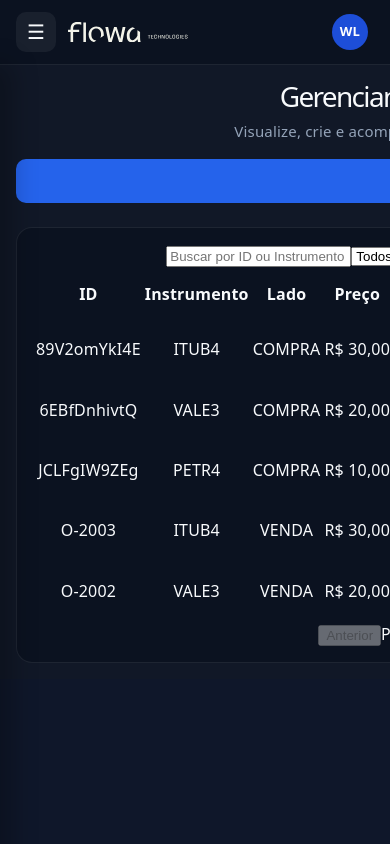
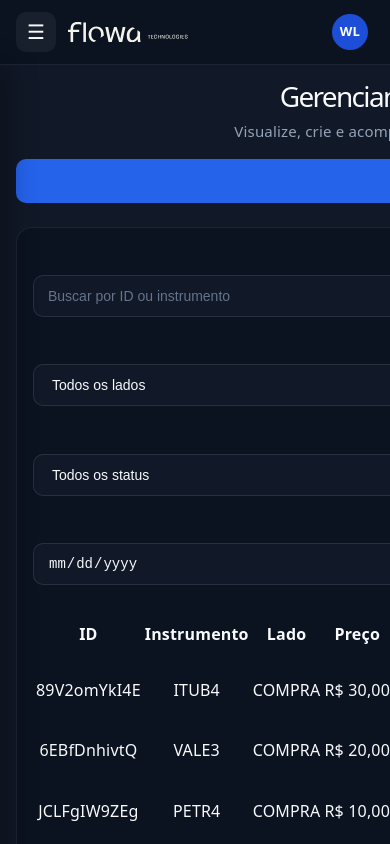
Before and after one commit to WashingtonLuiz81/coodesh-challenge, a React (Vite) app: page / in a window 390 px wide. Shown: the top 844 px of the page. Built offline with nearby package versions, Linux system fonts and the light colour scheme; data requests are answered from the project's data file.

Commit message:
feat: estiliza filtros com layout responsivo e melhor usabilidade

```diff
--- a/src/components/OrdersFilters/OrdersFilters.module.css
+++ b/src/components/OrdersFilters/OrdersFilters.module.css
@@ -0,0 +1,73 @@
+.filters {
+  display: grid;
+  grid-template-columns: minmax(0, 2fr) minmax(0, 1fr) minmax(0, 1fr) minmax(0, 1fr);
+  gap: 16px;
+  margin-bottom: 24px;
+  align-items: end;
+}
+
+.field {
+  display: flex;
+  flex-direction: column;
+  gap: 8px;
+  min-width: 0;
+}
+
+.searchField {
+  min-width: 0;
+}
+
+.label {
+  font-size: 13px;
+  font-weight: 600;
+  color: #cbd5e1;
+}
+
+.input {
+  width: 100%;
+  min-width: 0;
+  height: 44px;
+  padding: 0 14px;
+  border: 1px solid rgba(255, 255, 255, 0.1);
+  border-radius: 10px;
+  background: #111827;
+  color: #f8fafc;
+  font-size: 14px;
+  outline: none;
+  transition: border-color 0.2s ease, box-shadow 0.2s ease;
+  box-sizing: border-box;
+}
+
+.input::placeholder {
+  color: #64748b;
+}
+
+.input:focus {
+  border-color: #3b82f6;
+  box-shadow: 0 0 0 3px rgba(59, 130, 246, 0.15);
+}
+
+input[type="date"]::-webkit-calendar-picker-indicator {
+  filter: invert(1);
+  cursor: pointer;
+}
+
+@media (max-width: 1100px) {
+  .filters {
+    grid-template-columns: minmax(0, 1fr) minmax(0, 1fr);
+  }
+
+  .searchField {
+    grid-column: 1 / -1;
+  }
+}
+
+@media (max-width: 640px) {
+  .filters {
+    grid-template-columns: 1fr;
+  }
+
+  .input {
+    height: 42px;
+  }
+}
--- a/src/components/OrdersFilters/OrdersFilters.tsx
+++ b/src/components/OrdersFilters/OrdersFilters.tsx
@@ -1,4 +1,5 @@
 import type { OrderSideFilter, OrderStatusFilter } from "@/types/order";
+import styles from "./OrdersFilters.module.css";
 
 type OrdersFilterProps = {
   search: string;
@@ -22,28 +23,48 @@
   onDateFilterChange,
 }: OrdersFilterProps) {
   return (
-    <div>
+    <div className={styles.filters}>
+      <div className={`${styles.field} ${styles.searchField}`}>
+        <label htmlFor="search" className={styles.label}>
+          Buscar
+        </label>
         <input
+          id="search"
           type="text"
-        placeholder="Buscar por ID ou Instrumento"
+          placeholder="Buscar por ID ou instrumento"
           value={search}
           onChange={(e) => onSearchChange(e.target.value)}
+          className={styles.input}
         />
+      </div>
 
+      <div className={styles.field}>
+        <label htmlFor="sideFilter" className={styles.label}>
+          Lado
+        </label>
         <select
+          id="sideFilter"
           value={sideFilter}
           onChange={(e) => onSideFilterChange(e.target.value as OrderSideFilter)}
+          className={styles.input}
         >
           <option value="TODOS">Todos os lados</option>
           <option value="COMPRA">Compra</option>
           <option value="VENDA">Venda</option>
         </select>
+      </div>
 
+      <div className={styles.field}>
+        <label htmlFor="statusFilter" className={styles.label}>
+          Status
+        </label>
         <select
+          id="statusFilter"
           value={statusFilter}
           onChange={(e) =>
             onStatusFilterChange(e.target.value as OrderStatusFilter)
           }
+          className={styles.input}
         >
           <option value="TODOS">Todos os status</option>
           <option value="ABERTA">Aberta</option>
@@ -51,12 +72,20 @@
           <option value="EXECUTADA">Executada</option>
           <option value="CANCELADA">Cancelada</option>
         </select>
+      </div>
 
+      <div className={styles.field}>
+        <label htmlFor="dateFilter" className={styles.label}>
+          Data
+        </label>
         <input
+          id="dateFilter"
           type="date"
           value={dateFilter}
           onChange={(e) => onDateFilterChange(e.target.value)}
+          className={styles.input}
         />
+      </div>
     </div>
   );
 }
```
Lines whose indentation alone changed are shown as unchanged.
